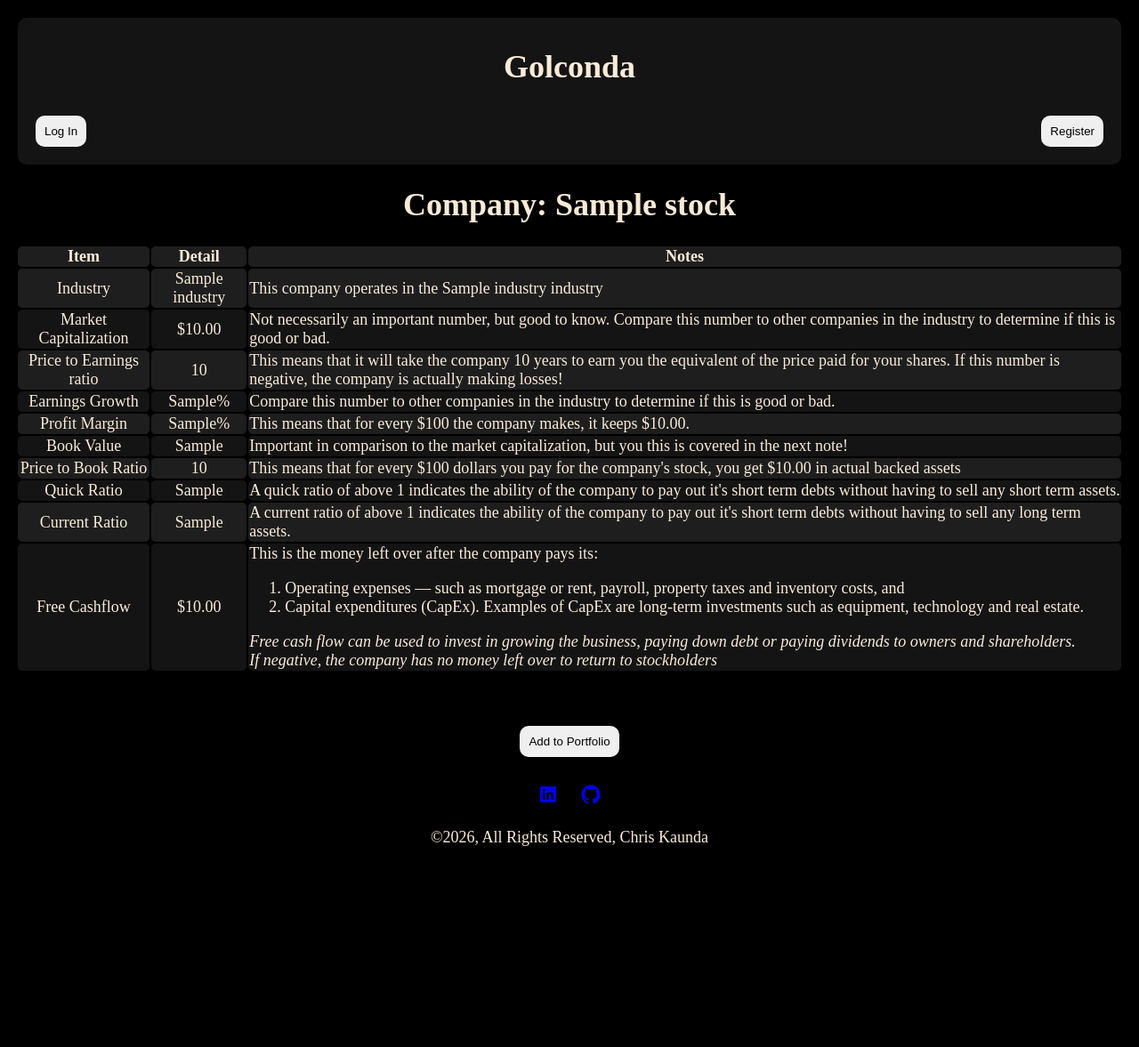
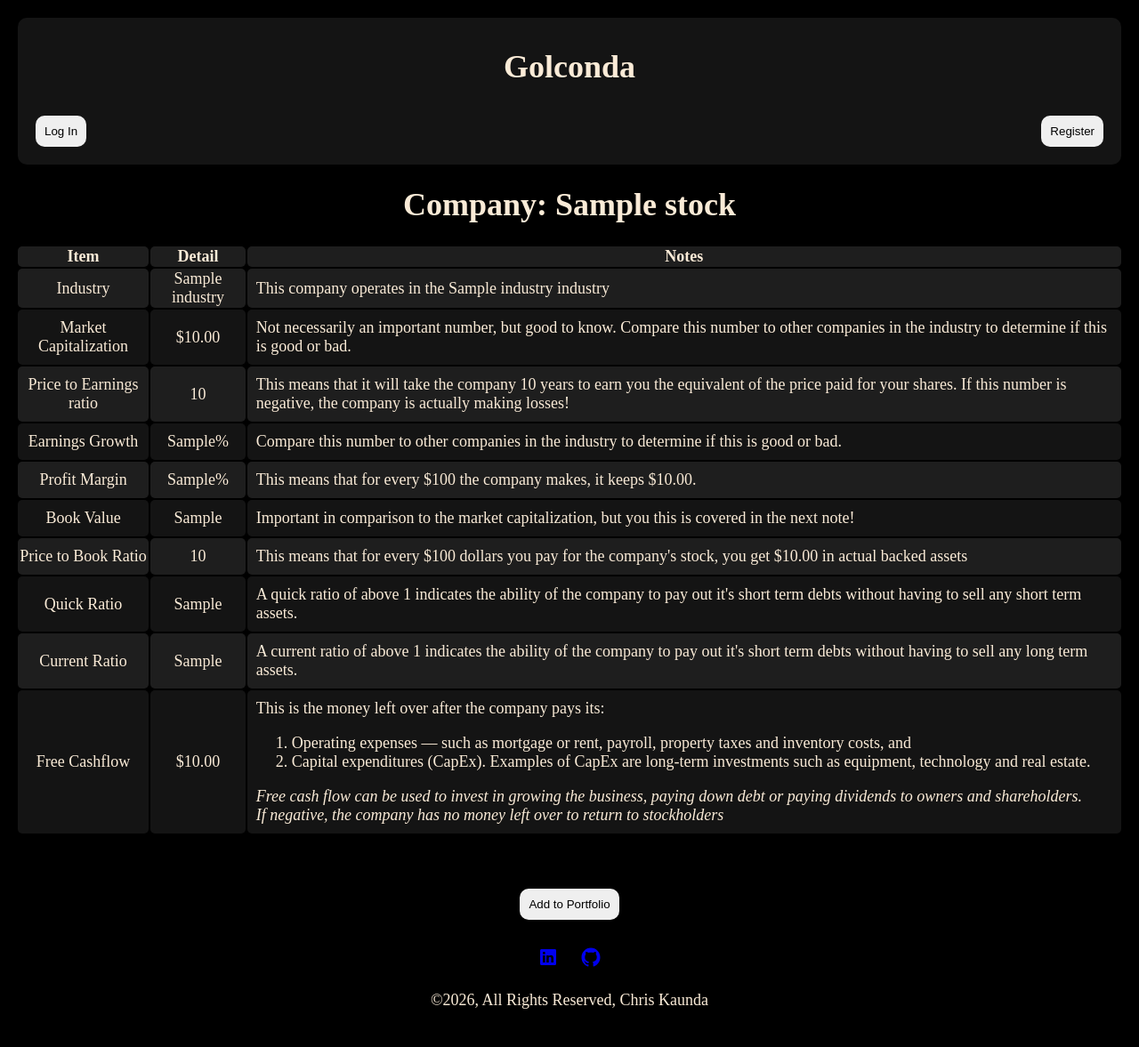
Before and after one commit to kaundachris/StockAnalyzer, a Flask app: template templates/results.html in a window 1280 px wide. Shown: the top 1177 px of the page at 89% size. Before the commit the page ends 951 px from the top, so only its background shows below. Run offline with Flask 3, Linux system fonts and the light colour scheme; the template is opened without the code that fills it: most values are stand-ins (such as "Sample title", 1, 10 or a date in 2020); some libraries are stand-ins or nearby versions.

Commit message:
Add files via upload

```diff
--- a/templates/results.html
+++ b/templates/results.html
@@ -47,67 +47,67 @@
                 <tr>
                     <td>Industry</td>
                     <td>{{ stock_data.industry }}</td>
-                    <td style="text-align: left;">This company operates in the {{ stock_data.industry }} industry</td>
+                    <td style="text-align: left; padding: 10px;">This company operates in the {{ stock_data.industry }} industry</td>
                 </tr>
 
                 <tr>
                     <td>Market Capitalization</td>
                     <td>{{ stock_data.market_cap | currency }}</td>
-                    <td style="text-align: left;">Not necessarily an important number, but good to know. Compare this number to other companies in the
+                    <td style="text-align: left; padding: 10px;">Not necessarily an important number, but good to know. Compare this number to other companies in the
                         industry to determine if this is good or bad.</td>
                 </tr>
 
                 <tr>
                     <td>Price to Earnings ratio</td>
                     <td>{{ stock_data.forward_pe }}</td>
-                    <td style="text-align: left;">This means that it will take the company {{ stock_data.forward_pe }} years to earn you the equivalent of
+                    <td style="text-align: left; padding: 10px;">This means that it will take the company {{ stock_data.forward_pe }} years to earn you the equivalent of
                         the price paid for your shares. If this number is negative, the company is actually making losses!</td>
                 </tr>
 
                 <tr>
                     <td>Earnings Growth</td>
                     <td>{{ stock_data.earnings_growth }}%</td>
-                    <td style="text-align: left;">Compare this number to other companies in the industry to determine if this is good or bad.</td>
+                    <td style="text-align: left; padding: 10px;">Compare this number to other companies in the industry to determine if this is good or bad.</td>
                 </tr>
 
                 <tr>
                     <td>Profit Margin</td>
                     <td>{{ stock_data.profit_margins }}%</td>
-                    <td style="text-align: left;">This means that for every $100 the company makes, it keeps {{ stock_data.profit_margins | currency }}.
+                    <td style="text-align: left; padding: 10px;">This means that for every $100 the company makes, it keeps {{ stock_data.profit_margins | currency }}.
                     </td>
                 </tr>
 
                 <tr>
                     <td>Book Value</td>
                     <td>{{ stock_data.book_value }}</td>
-                    <td style="text-align: left;">Important in comparison to the market capitalization, but you this is covered in the next note!</td>
+                    <td style="text-align: left; padding: 10px;">Important in comparison to the market capitalization, but you this is covered in the next note!</td>
                 </tr>
 
                 <tr>
                     <td>Price to Book Ratio</td>
                     <td>{{ stock_data.price_book }}</td>
-                    <td style="text-align: left;">This means that for every $100 dollars you pay for the company's stock, you get {{ (100 /
+                    <td style="text-align: left; padding: 10px;">This means that for every $100 dollars you pay for the company's stock, you get {{ (100 /
                         (stock_data.price_book | float)) | currency }} in actual backed assets</td>
                 </tr>
 
                 <tr>
                     <td>Quick Ratio</td>
                     <td>{{ stock_data.quick_ratio }}</td>
-                    <td style="text-align: left;">A quick ratio of above 1 indicates the ability of the company to pay out it's short term debts without
+                    <td style="text-align: left; padding: 10px;">A quick ratio of above 1 indicates the ability of the company to pay out it's short term debts without
                         having to sell any short term assets.</td>
                 </tr>
 
                 <tr>
                     <td>Current Ratio</td>
                     <td>{{ stock_data.current_ratio }}</td>
-                    <td style="text-align: left;">A current ratio of above 1 indicates the ability of the company to pay out it's short term debts without
+                    <td style="text-align: left; padding: 10px;">A current ratio of above 1 indicates the ability of the company to pay out it's short term debts without
                         having to sell any long term assets.</td>
                 </tr>
 
                 <tr>
                     <td>Free Cashflow</td>
                     <td>{{ stock_data.free_cashflow | currency }}</td>
-                    <td style="text-align: left;">This is the money left over after the company pays its:
+                    <td style="text-align: left; padding: 10px;">This is the money left over after the company pays its:
                         <ol>
                             <li>Operating expenses — such as mortgage or rent, payroll, property taxes and inventory costs, and
                             </li>
```
